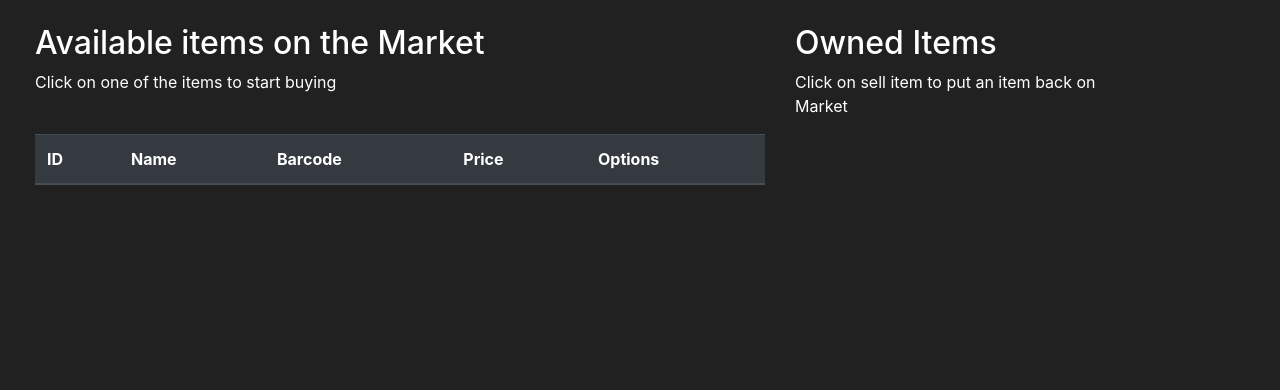
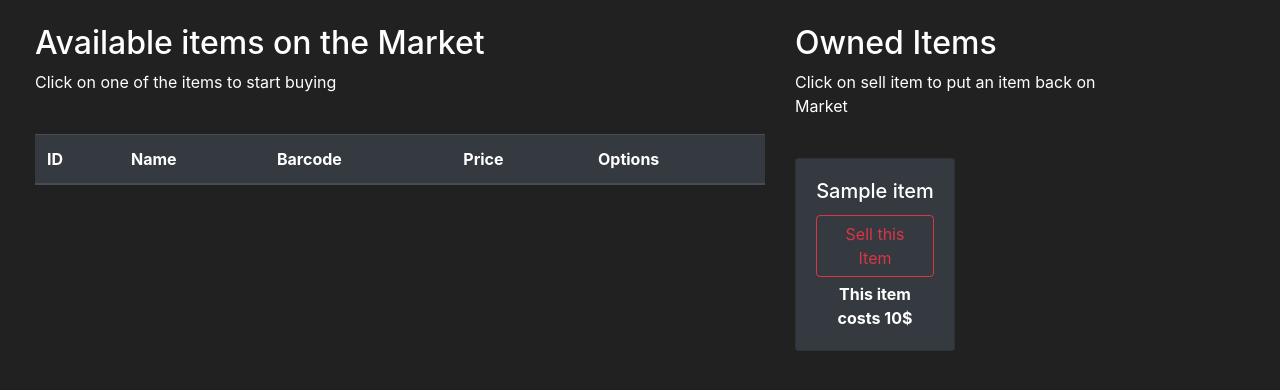
Before and after one commit to luizGTogni/flask-market, a Flask app: page /market in a window 1280 px wide. Shown: the part 56-446 px from the top of the page. Run offline with Flask 3, Linux system fonts and the light colour scheme; a user stored in the database is signed in; tables that the repository leaves empty hold one stand-in row (values such as "Sample post"); lists and menus that the app fills with data are empty.

Commit message:
feat: add sell item

```diff
--- a/market/models.py
+++ b/market/models.py
@@ -40,6 +40,9 @@ class User(db.Model, UserMixin):
   def can_purchase(self, item_price):
     return self.budget >= item_price
 
+  def can_sell(self, item):
+    return item in self.items
+
 class Item(db.Model):
   id = db.Column(db.Integer(), primary_key=True)
   name = db.Column(db.String(length=30), nullable=False, unique=True)
@@ -55,3 +58,8 @@ class Item(db.Model):
     self.owner = user.id
     user.budget -= self.price
     db.session.commit()
+
+  def sell(self, user):
+    self.owner = None
+    user.budget += self.price
+    db.session.commit()
--- a/market/routes.py
+++ b/market/routes.py
@@ -1,7 +1,7 @@
 from flask import render_template, redirect, url_for, flash, request
 from market import app, db
 from market.models import Item, User
-from market.forms import RegisterForm, LoginForm, PurchaseItemForm
+from market.forms import RegisterForm, LoginForm, PurchaseItemForm, SellItemForm
 from flask_login import login_user, logout_user, login_required, current_user
 
 @app.route('/')
@@ -13,6 +13,7 @@ def home_page():
 @login_required
 def market_page():
   purchase_form = PurchaseItemForm()
+  sell_form = SellItemForm()
 
   if request.method == 'POST':
     purchased_item_id = request.form.get('purchased_item')
@@ -25,11 +26,22 @@ def market_page():
       else:
         flash('You don\'t have enough money to purchase.', category='danger')
 
+    sold_item_id = request.form.get('sold_item')
+    s_item_object = Item.query.filter_by(id=sold_item_id).first()
+
+    if s_item_object:
+      if current_user.can_sell(s_item_object):
+        s_item_object.sell(current_user)
+        flash(f'Congratulations! You sold {s_item_object.name} back to market!', category='success')
+      else:
+        flash(f'Something went wrong with selling {s_item_object.name}', category='danger')
+
     return redirect(url_for('market_page'))
 
   if request.method == 'GET':
     items = Item.query.filter_by(owner=None)
-    return render_template('market.html', items=items, purchase_form=purchase_form)
+    owned_items = Item.query.filter_by(owner=current_user.id)
+    return render_template('market.html', items=items, owned_items=owned_items, purchase_form=purchase_form, sell_form=sell_form)
 
 @app.route('/register', methods=['GET', 'POST'])
 def register_page():
--- /dev/null
+++ b/market/templates/includes/owned_items_modals.html
@@ -0,0 +1,59 @@
+<style>
+  .modal-content {
+    background-color: #212121;
+  }
+</style>
+
+<!-- Selling Confirm -->
+<div
+  class="modal fade"
+  id="Modal-SellingConfirm-{{ owned_item.id }}"
+  tabindex="-1"
+  aria-labelledby="exampleModalLabel"
+  aria-hidden="true"
+>
+  <div class="modal-dialog">
+    <div class="modal-content">
+      <div class="modal-header">
+        <h5 class="modal-title" id="ModalLabel">
+          <!-- -->
+          {{ owned_item.name }}
+        </h5>
+        <button
+          type="button"
+          class="close"
+          data-dismiss="modal"
+          aria-label="Close"
+        >
+          <span aria-hidden="true">&times;</span>
+        </button>
+      </div>
+      <div class="modal-body">
+        <form method="POST">
+          {{ sell_form.hidden_tag() }}
+          <h4 class="text-center">
+            Are you sure you want to sell {{ owned_item.name }} for {{
+            owned_item.price }}$ ?
+          </h4>
+          <br />
+          <h6 class="text-center">
+            By clicking Sell, you will put this item back on market
+          </h6>
+          <br />
+          <input
+            id="sold_item"
+            name="sold_item"
+            type="hidden"
+            value="{{owned_item.id}}"
+          />
+          {{ sell_form.submit(class="btn btn-outline-danger btn-block") }}
+        </form>
+      </div>
+      <div class="modal-footer">
+        <button type="button" class="btn btn-secondary" data-dismiss="modal">
+          Close
+        </button>
+      </div>
+    </div>
+  </div>
+</div>
--- a/market/templates/market.html
+++ b/market/templates/market.html
@@ -1,6 +1,6 @@
-{% extends 'base.html' %} {% block title %} Market Page {% endblock %}
-{% block content %}
-  <div class="container" style="margin-top:20px; margin-left:20px;">
+{% extends 'base.html' %} {% block title %} Market Page {% endblock %} {% block
+content %}
+<div class="container" style="margin-top: 20px; margin-left: 20px">
   <div class="row">
     <div class="col-8">
       <h2>Available items on the Market</h2>
@@ -19,16 +19,27 @@
         </thead>
         <tbody>
           <!-- Your rows inside the table HERE: -->
-            {% for item in items %}
-              {% include 'includes/items_modals.html' %}
+          {% for item in items %} {% include 'includes/items_modals.html' %}
           <tr>
             <td>{{ item.id }}</td>
             <td>{{ item.name }}</td>
             <td>{{ item.barcode }}</td>
             <td>{{ item.price }}$</td>
             <td>
-                  <button class="btn btn-outline btn-info" data-toggle="modal" data-target="#Modal-MoreInfo-{{ item.id }}">More Info</button>
-                  <button class="btn btn-outline btn-success" data-toggle="modal" data-target="#Modal-PurchaseConfirm-{{ item.id }}">Purchase this Item</button>
+              <button
+                class="btn btn-outline btn-info"
+                data-toggle="modal"
+                data-target="#Modal-MoreInfo-{{ item.id }}"
+              >
+                More Info
+              </button>
+              <button
+                class="btn btn-outline btn-success"
+                data-toggle="modal"
+                data-target="#Modal-PurchaseConfirm-{{ item.id }}"
+              >
+                Purchase this Item
+              </button>
             </td>
           </tr>
           {% endfor %}
@@ -39,6 +50,30 @@
       <h2>Owned Items</h2>
       <p>Click on sell item to put an item back on Market</p>
       <br />
+      <div class="row">
+        {% for owned_item in owned_items %} {% include
+        'includes/owned_items_modals.html' %}
+        <div class="col-md-6">
+          <div style="margin-bottom: 5px" class="card text-center bg-dark">
+            <div class="card-body">
+              <h5 class="card-title">{{ owned_item.name }}</h5>
+              <button
+                type="button"
+                class="btn btn-outline-danger"
+                style="margin-bottom: 5px"
+                data-toggle="modal"
+                data-target="#Modal-SellingConfirm-{{ owned_item.id }}"
+              >
+                Sell this Item
+              </button>
+              <p class="card-text">
+                <strong> This item costs {{ owned_item.price }}$ </strong>
+              </p>
+            </div>
+          </div>
+        </div>
+        {% endfor %}
+      </div>
     </div>
   </div>
 </div>
```
Lines whose indentation alone changed are shown as unchanged.
